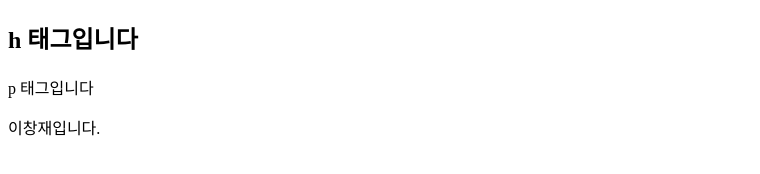
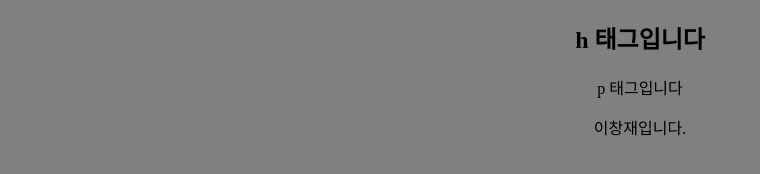
Before and after one commit to tanchang98/ncs-assessment, a plain HTML site: page index.html in a window 1280 px wide. Shown: the whole page, without its empty margins (0-760 px from the left). Drawn offline with Linux system fonts and the light colour scheme.

Commit message:
Update index.html

```diff
--- a/index.html
+++ b/index.html
@@ -2,7 +2,7 @@
 <html lang="ko">
   <head>
     <meta charset="UTF-8">
-    <link src="sytle.css">
+    <link rel="stylesheet" href="./style.css">
     <title>ncs-assessment</title>
   <head>
     <body>
```
